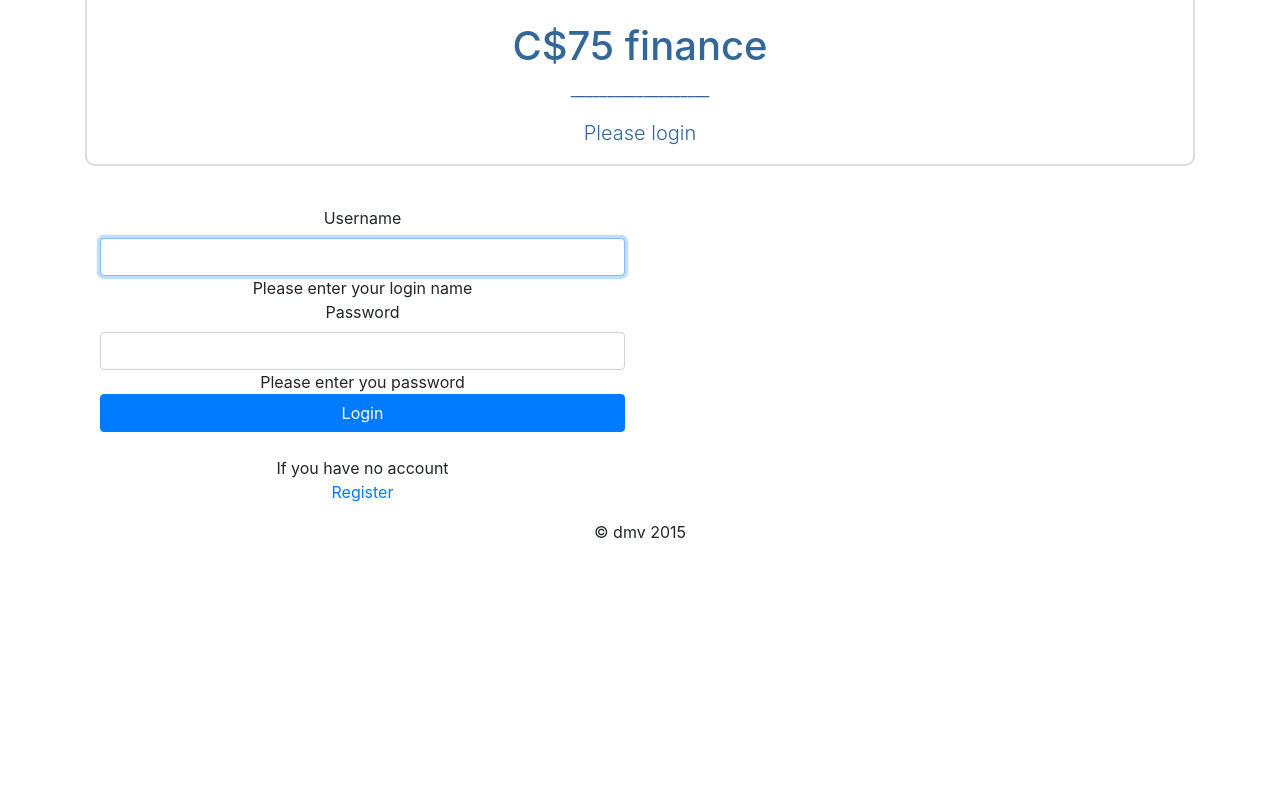
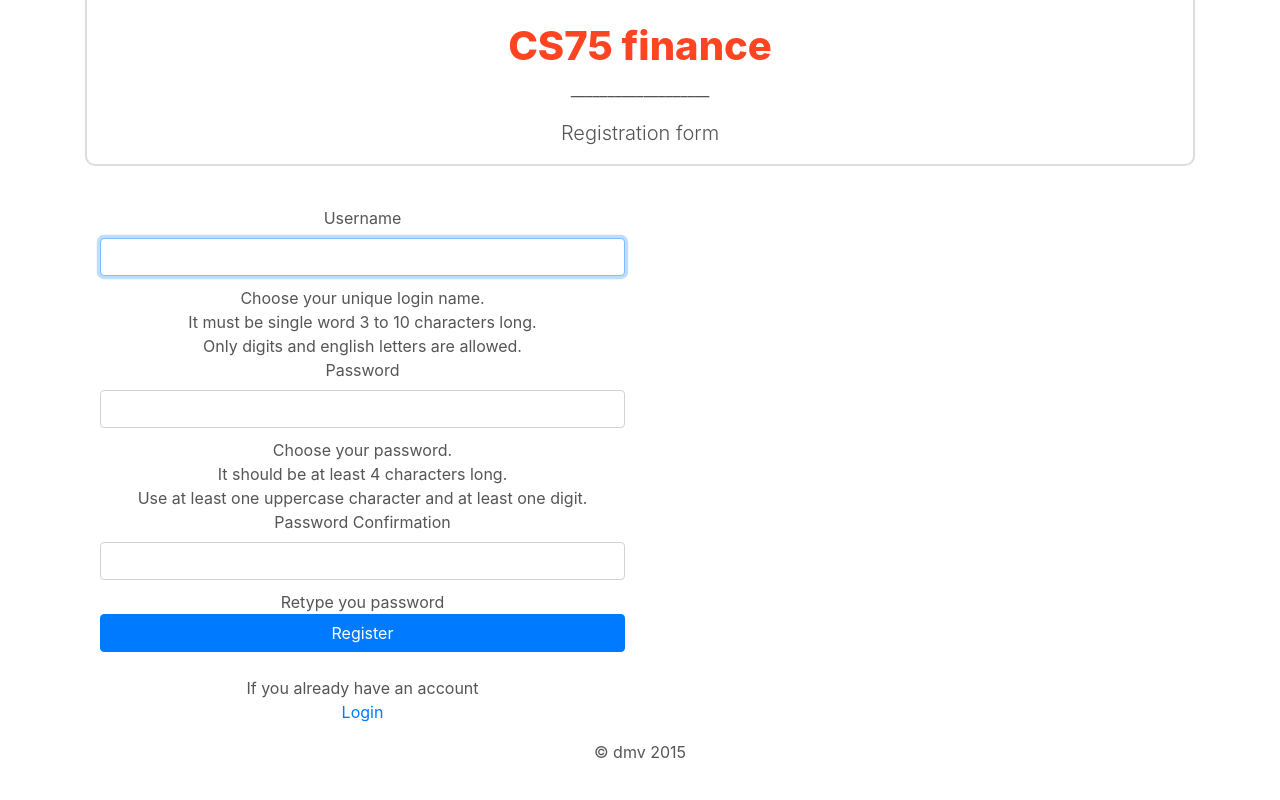
Before and after one commit to Valery-Dm/cs75pr1, a PHP site: page /html/index.php?form=register in a window 1280 px wide. Run offline with PHP 8.4, Linux system fonts and the light colour scheme; some libraries are stand-ins or nearby versions.

Commit message:
add register and main forms

```diff
--- a/controller/controller.php
+++ b/controller/controller.php
@@ -6,13 +6,33 @@
 			require($path);
 		}
 	}
-	$message = '';
-	function message() {
-		if (isset($_SESSION['username'])) {
-			$message = 'Welcome back, ' . $_SESSION['username'];
+
+	function checkname($name) {
+		if (strlen($name) > 10) {
+			return 'name is too long';
+		} elseif (strlen($name) < 3) {
+			return 'name is too short or not entered';
+		} elseif (preg_match('/[\W_]/', $name)){
+			return 'use only digits and english letters';
 		}
+		return false;
+	}
+
+	function checkpassword($pass) {
+		if (strlen($pass) < 4) {
+			return 'password is too short or not entered';
+		} elseif (!preg_match('/(?=.*\d)(?=.*[A-Z])[\S]/', $pass)){
+			return 'use at least one digit and one uppercase letter';
+		}
+		return false;
+	}
+
+	function confirmpassword($pass, $conf) {
+		if ($pass !== $conf) {
+			return 'passwords do not match';
+		}
+		return false;
 	}
 
 	session_start();
-	message();
 ?>
--- a/html/index.php
+++ b/html/index.php
@@ -1,24 +1,46 @@
 <?php
+
 	require_once('../controller/controller.php');
-	render('header', array('title' => 'Log in', 'message' => 'Please login'));
-?>
-	<div class="form-group">
-		<form method="post">
-			<div class="col-md-3"></div>
-			<div class="col-md-6 center">
-				<label for="username">Username</label>
-				<input type="text" name="username" id="username" class="form-control" autofocus />
-				<span class="help-block">Please enter your login name</span><br />
-				<label for="password">Password</label>
-				<input type="password" name="password" id="password" class="form-control" />
-				<span class="help-block">Please enter you password</span><br />
-				<button type="submit" class="btn btn-primary btn-block" class="form-control" >Login</button>
-				<br />
-				<p>If you have no account<br /><a href="register.php">Register</a></p>
-			</div>
-			<div class="col-md-3"></div>
-		</form>
-	</div>
-<?php
+
+	// select page to show
+	if (isset($_SESSION['username'])) {
+		header('Location:main.php');
+	}
+
+	if (isset($_GET['form']) and $_GET['form'] == 'register') {
+		$checkname = $checkpassword = $confirmpassword = '';
+		$hidden = 'hidden';
+		if (isset($_POST['username'])) {
+			$checkname = checkname($_POST['username']);
+			if (isset($_POST['password'])) {
+				$checkpassword = checkpassword($_POST['password']);
+				if (isset($_POST['password_conf'])) {
+					$confirmpassword = confirmpassword($_POST['password'], $_POST['password_conf']);
+					if ($checkname or $checkpassword or $confirmpassword) {
+						$hidden = '';
+					} else {
+						if (register($_POST['username'], $_POST['password'])) {
+							$_SESSION['username'] = $_POST['username'];
+							header('Location:main.php');
+						} else {
+							echo 'can\'t register now, try again later';
+						}
+					}
+				}
+			}
+		}
+		$alerts = array('name' => $checkname, 'pass' => $checkpassword, 'conf' => $confirmpassword, 'hidden' => $hidden);
+		$title = $message = 'Registration form';
+		$body = 'register';
+	} else {
+		$title = 'Login form';
+		$message = 'Please login';
+		$body = 'login';
+		$alerts = array();
+	}
+
+	// build page
+	render('header', array('title' => $title, 'message' => $message));
+	render($body, $alerts);
 	render('footer');
 ?>
--- a/templates/footer.php
+++ b/templates/footer.php
@@ -1,7 +1,14 @@
 			<div class="navbar-fixed-bottom clear col-md-12 center">
-				<p>&copy; dmv 2015</p>
+
 			</div>
 		</div><!-- container -->
+		<div id="push"></div>
+	</div><!-- wrap -->
+		<div id="footer">
+			<div class="container center">
+				<p class="muted-credit">&copy; dmv 2015</p>
+			</div>
+		</div>
 		<script type="text/javascript" src="../../js/jquery-2.1.3.min.js"></script>
 		<script type="text/javascript" src="../../bootstrap/js/bootstrap.js"></script>
 	</body>
--- a/templates/header.php
+++ b/templates/header.php
@@ -8,9 +8,10 @@
 		<title><?= 'CS75 finance: ' . htmlspecialchars($title); ?></title>
 	</header>
 	<body>
+	<div class="wrap">
 		<div class="container">
 			<div class="center top">
-				<h1>C$75 finance</h1>
+				<h1 class="sitename">CS75 finance</h1>
 				<p>___________________</p>
 				<p class="lead"><?= $message; ?></p>
 			</div>
--- /dev/null
+++ b/templates/logout.php
@@ -0,0 +1,6 @@
+<?php
+	require_once('../controller/controller.php');
+
+	session_destroy();
+	header('Location:../html/index.php');
+?>
--- /dev/null
+++ b/templates/portfolio.php
@@ -0,0 +1,3 @@
+<?php
+	echo $_SESSION['username'];
+?>
--- /dev/null
+++ b/templates/register.php
@@ -0,0 +1,30 @@
+<div class="form-group">
+	<form method="post">
+		<div class="col-md-3"></div>
+		<div class="col-md-6 center">
+			<label for="username">Username</label>
+			<input type="text" name="username" id="username" class="form-control"
+				   value="<?= (isset($_POST['username'])) ? $_POST['username'] : '' ?>" autofocus />
+			<?= "<span class='alerts $hidden'>$name</span>" ?>
+			<span class="help-block">Choose your unique login name.<br />
+				It must be single word 3 to 10 characters long.<br />
+				Only digits and english letters are allowed.
+			</span><br />
+			<label for="password">Password</label>
+			<input type="password" name="password" id="password" class="form-control" />
+			<?= "<span class='alerts $hidden'>$pass</span>" ?>
+			<span class="help-block">Choose your password.<br />
+				It should be at least 4 characters long.<br />
+				Use at least one uppercase character and at least one digit.
+			</span><br />
+			<label for="password_conf">Password Confirmation</label>
+			<input type="password" name="password_conf" id="password_conf" class="form-control" />
+			<?= "<span class='alerts $hidden'>$conf</span>" ?>
+			<span class="help-block">Retype you password</span><br />
+			<button type="submit" class="btn btn-primary btn-block" class="form-control" >Register</button>
+			<br />
+			<p>If you already have an account<br /><a href="../html/index.php">Login</a></p>
+		</div>
+		<div class="col-md-3"></div>
+	</form>
+</div>
--- a/templates/style.css
+++ b/templates/style.css
@@ -2,10 +2,19 @@ body, html{
 	margin:0;
 	width:100%;
 	height:100%;
+	color:#555;
 }
 @font-face {
     font-family: glyphicons;
     src: url(../../bootstrap/fonts/glyphicons-halflings-regular.woff);
+}
+.wrap{
+	min-height: 100%;
+	height: auto !important;
+	margin:0 auto -60px;
+}
+#footer, #push{
+	height: 60px;
 }
 .center{
 	text-align:center;
@@ -14,9 +23,18 @@ body, html{
 	clear:both;
 }
 .top{
-	color:#369;
 	border:2px solid #ddd;
 	padding-top:30px;
 	margin: -10px 0 40px 0;
 	border-radius:10px;
 }
+.sitename{
+	font-weight: 800;
+	color:#ff4422 !important;
+}
+.alerts{
+	color: red;
+	text-align: center;
+	margin-top: 10px;
+	display: block;
+}
```
Also changed, not shown: html/main.php (added, +16 -0 lines), templates/header_p.php (added, +50 -0 lines), templates/login.php (added, +17 -0 lines).
